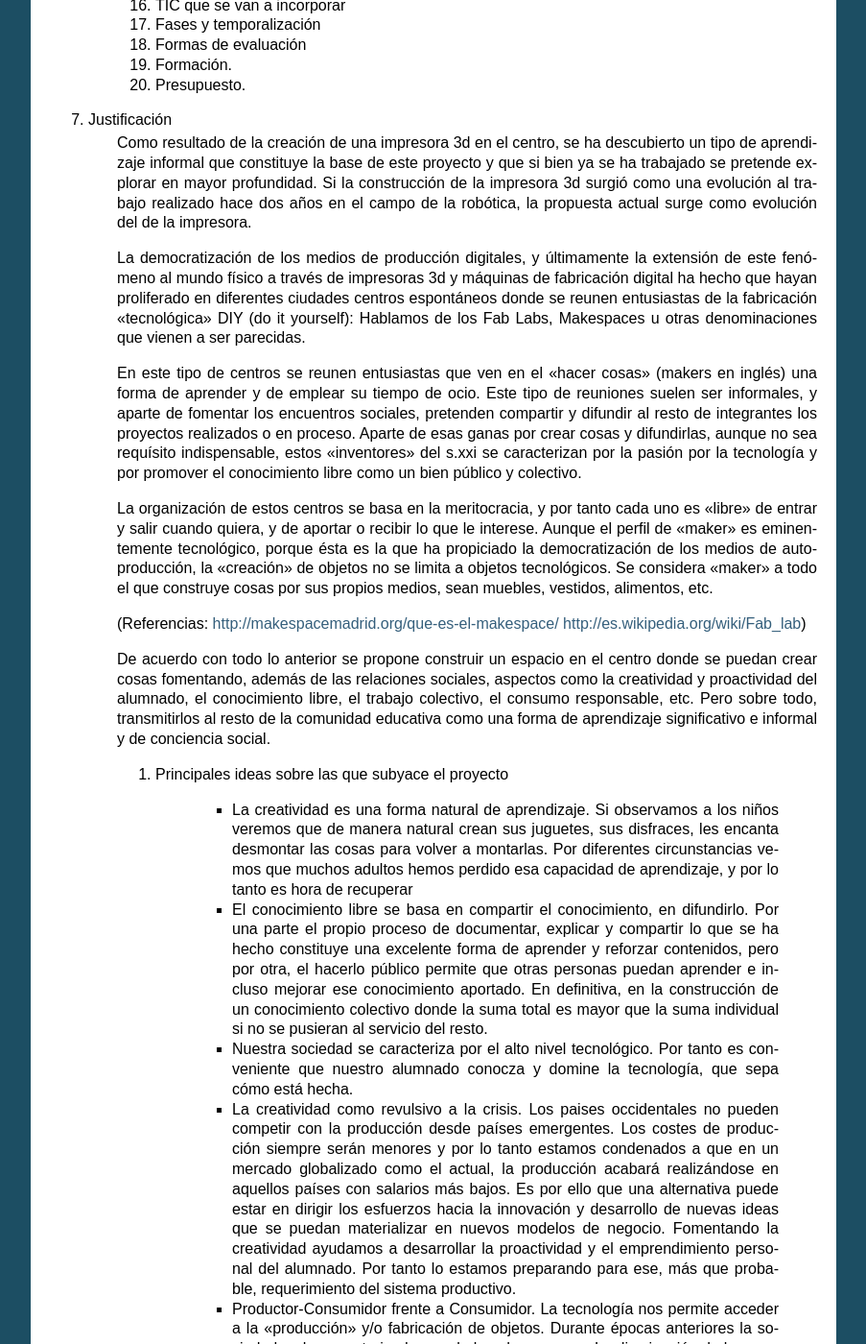
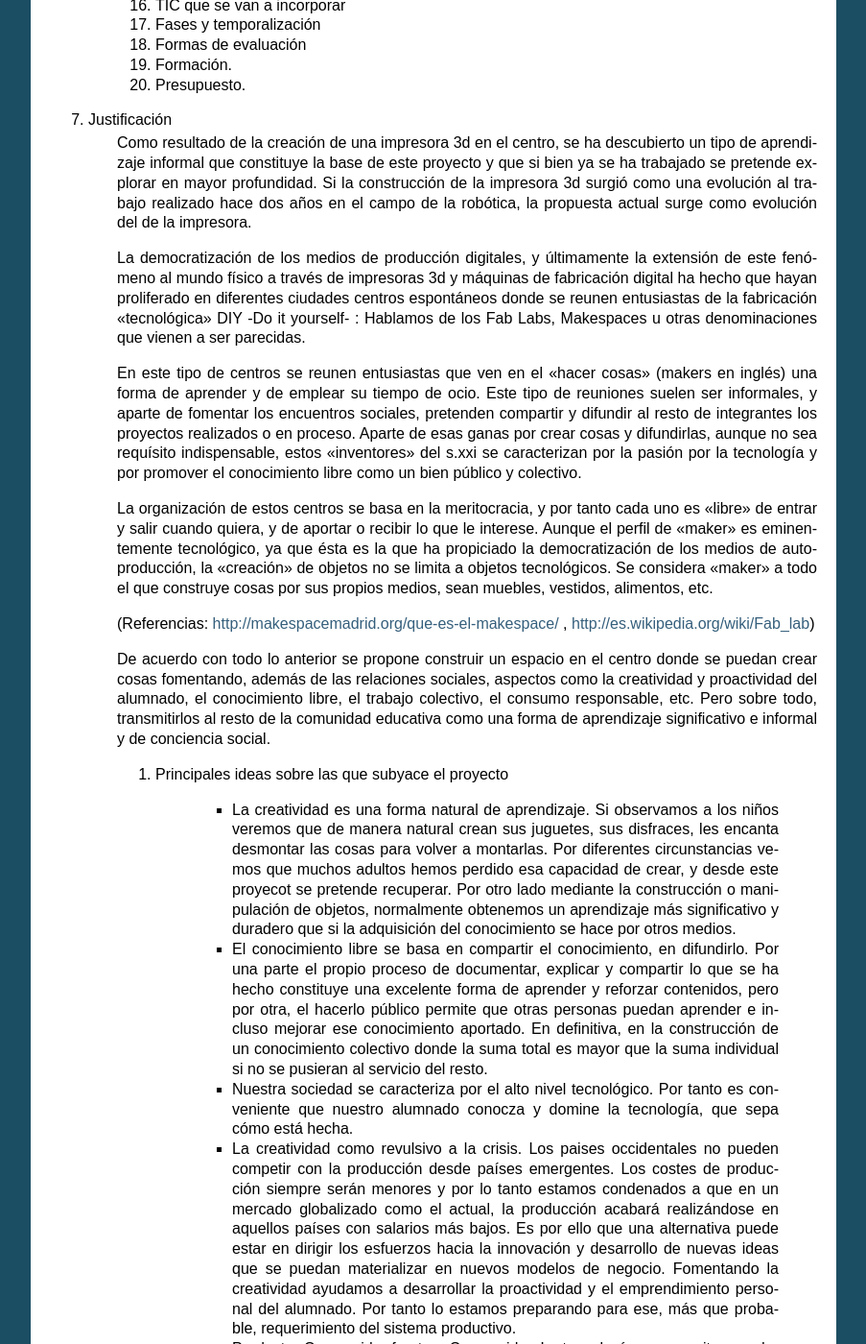
Before and after one commit to es3a10/aula_creativa, a Sphinx documentation site: the page built from docs/articulos.rst, in a window 1280 px wide and 1400 px high, scrolled down 949 px. Shown: the whole window at 96% size, without its empty margins (198-1101 px from the left). Built offline with Sphinx 7.4.7, drawn with Linux system fonts in a browser that asks for light colours; some of the changed text lies outside the part shown.

Commit message:
Update articulos.rst

```diff
--- a/docs/articulos.rst
+++ b/docs/articulos.rst
@@ -59,7 +60,7 @@ But if you have an idea and I have an idea and we exchange these ideas, then eac
 	La democratización de los medios de producción digitales, y últimamente
 	la extensión de este fenómeno al mundo físico a través de impresoras 3d y máquinas de fabricación digital
 	ha hecho que hayan proliferado en diferentes ciudades
-	centros espontáneos donde se reunen entusiastas de la fabricación "tecnológica" DIY (do it yourself):
+	centros espontáneos donde se reunen entusiastas de la fabricación "tecnológica" DIY -Do it yourself- :
 	Hablamos de los Fab Labs, Makespaces u otras denominaciones que vienen a ser
 	parecidas.
 
@@ -74,12 +75,12 @@ But if you have an idea and I have an idea and we exchange these ideas, then eac
 
 	La organización de estos centros se basa en la meritocracia, y por tanto
 	cada uno es "libre" de entrar y salir cuando quiera, y de aportar o recibir lo que le interese.
-	Aunque el perfil de "maker" es eminentemente tecnológico, porque ésta es la que ha propiciado la
+	Aunque el perfil de "maker" es eminentemente tecnológico, ya que ésta es la que ha propiciado la
 	democratización de los medios de autoproducción, la "creación" de objetos no se limita a objetos
 	tecnológicos. Se considera "maker" a todo el que construye cosas por sus propios medios,
 	sean muebles, vestidos, alimentos, etc.
 
-	(Referencias: http://makespacemadrid.org/que-es-el-makespace/ http://es.wikipedia.org/wiki/Fab_lab)
+	(Referencias: http://makespacemadrid.org/que-es-el-makespace/ , http://es.wikipedia.org/wiki/Fab_lab)
 
 	De acuerdo con todo lo anterior se propone construir un espacio en el centro donde se puedan
 	crear cosas fomentando, además de las relaciones sociales, aspectos como
@@ -92,7 +93,9 @@ But if you have an idea and I have an idea and we exchange these ideas, then eac
 		- La creatividad es una forma natural de aprendizaje. Si observamos a los niños veremos que de
 		  manera natural crean sus juguetes, sus disfraces, les encanta desmontar las cosas para
 		  volver a montarlas. Por diferentes circunstancias vemos que muchos adultos hemos perdido esa
-		  capacidad de aprendizaje, y por lo tanto es hora de recuperar
+		  capacidad de crear, y desde este proyecot se pretende recuperar. Por otro lado mediante la
+		  construcción o manipulación de objetos, normalmente obtenemos un aprendizaje más significativo y duradero
+		  que si la adquisición del conocimiento se hace por otros medios.
 
 		- El conocimiento libre se basa en compartir el conocimiento, en difundirlo.
 		  Por una parte el propio proceso de documentar, explicar y compartir lo que se ha hecho
```
Also changed, not shown: other parts of docs/articulos.rst (+3 -2 lines).
